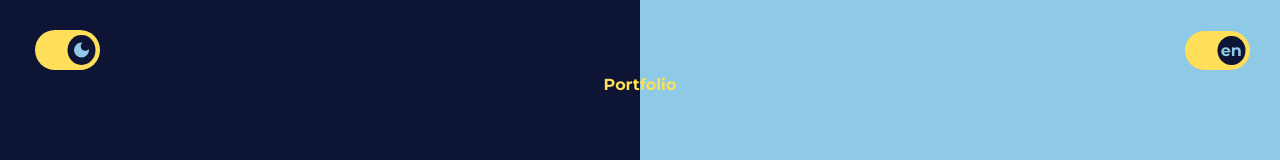
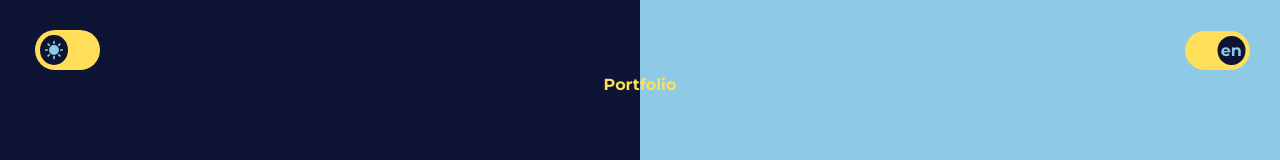
Before and after one commit to archi974/Portfolio-2.0, a React (Create React App) app: page / in a window 1280 px wide. Shown: the top 160 px of the page. Built offline with nearby package versions, Linux system fonts and the light colour scheme.

Commit message:
[UPDATE] automatic color hour fr

```diff
--- a/src/App.js
+++ b/src/App.js
@@ -1,5 +1,5 @@
+import React, { useEffect, useState } from 'react';
 import { BrowserRouter as Router, Routes, Route, Navigate } from "react-router-dom";
-import React, { useEffect, useState } from 'react';
 import Home from './pages/home';
 import Projects from './pages/projects';
 import Skills from './pages/skills';
@@ -13,14 +13,42 @@ function App() {
   const initialColor = localStorage.getItem('theme') || 'darkMode';
   const [language, setLanguage] = useState(initialLanguage);
   const [colorMode, setColorMode] = useState(initialColor);
+  const [automaticMode, setAutomaticMode] = useState('lightMode');
+  const [modeIndex, setModeIndex] = useState(0);
+  const modes = ['lightMode', 'automatic', 'darkMode'];
+
+  const styleButton = language === 'fr' ? 'button-fr' : 'button-en';
+  const languageButtonText = language === 'fr' ? 'fr' : 'en';
+  const colorButton = modes[modeIndex] === 'lightMode' ? 'light-mode' : modes[modeIndex] === 'darkMode' ? 'dark-mode' : 'automatic-mode';
+
+  // Fonction pour obtenir le fuseau horaire actuel
+  // const getTimezone = () => {
+  //   const offset = new Date().getTimezoneOffset();
+  //   return offset / 60;
+  // };
+
 
   const toggleColorMode = () => {
-    setColorMode(colorMode === "lightMode" ? "darkMode" : "lightMode");
+    const nextIndex = (modeIndex + 1) % modes.length;
+    setModeIndex(nextIndex);
+
+    if (modes[nextIndex] === 'automatic') {
+      const timezone = new Date().getHours();
+
+      if (timezone >= 17 || timezone < 6) {
+        setAutomaticMode('darkMode');
+      } else {
+        setAutomaticMode('lightMode');
+      }
+
+      setColorMode(automaticMode);
+    } else {
+      setColorMode(modes[nextIndex]);
+    }
   };
 
   const toggleLanguage = () => {
     setLanguage(language === 'fr' ? 'en' : 'fr');
-    // setColorMode(colorMode === 'fr' ? otherFixture.darkMode : otherFixture.lightModeLogo);
   };
 
   useEffect(() => {
@@ -31,14 +59,38 @@ function App() {
     root.style.setProperty('--gradientColor3', colorMode === 'lightMode' ? 'rgba(0, 216, 254, .5)' : 'rgba(255, 222, 89, .5)');
 
     localStorage.setItem('language', language);
+    document.querySelector('html').lang = language;
+
+    if (colorMode === "automaticMode") {
+      const timezone = new Date().getHours();
+      if (timezone >= 17 || timezone < 6) {
+        return localStorage.setItem('theme', 'darkMode')
+      }
+      return localStorage.setItem('theme', 'lightMode')
+    }
     localStorage.setItem('theme', colorMode)
-    document.querySelector('html').lang = language;
+
+    // const decideColorMode = () => {
+    //   const timezone = new Date().getTimezoneOffset() / 60;
+
+    //   if (colorMode === 'automaticMode') {
+    //     // Utilisez le fuseau horaire pour décider du mode (par exemple, si c'est la nuit)
+    //     if (timezone < 0 || timezone > 6) {
+    //       setColorMode('darkMode'); // Mode sombre la nuit
+    //     } else {
+    //       setColorMode('lightMode'); // Mode clair le jour
+    //     }
+    //   }
+    // };
+    // // Vérifiez le fuseau horaire toutes les heures et mettez à jour le mode
+    // const intervalId = setInterval(() => {
+    //   decideColorMode();
+    // }, 60 * 60 * 1000); // toutes les heures
+
+    // Nettoyez l'intervalle lorsque le composant est démonté
+    // return () => clearInterval(intervalId);
+
   }, [language, colorMode]);
-
-  const styleButton = language === 'fr' ? 'button-fr' : 'button-en';
-  const languageButtonText = language === 'fr' ? 'fr' : 'en';
-
-  const colorButton = colorMode === 'lightMode' ? 'light-mode' : 'dark-mode';
 
   return (
     <Router>
@@ -48,7 +100,8 @@ function App() {
         languageStyleButton={styleButton}
         toggleColor={toggleColorMode}
         colorStyleButton={colorButton}
-        toggleIcon={colorMode}
+        ColorIndex={modeIndex}
+        toggleColorMode={modes}
       >
         <Routes>
           <Route path="/" exact element={<Home language={language} />} />
--- a/src/components/layout.jsx
+++ b/src/components/layout.jsx
@@ -8,7 +8,8 @@ const Layout = (
     languageStyleButton,
     toggleColor,
     colorStyleButton,
-    toggleIcon
+    ColorIndex,
+    toggleColorMode
   }) => {
 
   const location = useLocation();
@@ -24,7 +25,14 @@ const Layout = (
             <button className={`color-button`}>
               <div
                 className="color-logo"
-                dangerouslySetInnerHTML={{ __html: toggleIcon === 'darkMode' ? otherFixture.darkModeLogo : otherFixture.lightModeLogo }}
+                dangerouslySetInnerHTML={{
+                  __html:
+                    toggleColorMode[ColorIndex] === 'darkMode'
+                      ? otherFixture.darkModeLogo
+                      : toggleColorMode[ColorIndex] === 'lightMode'
+                        ? otherFixture.lightModeLogo
+                        : otherFixture.automaticModeLogo
+                }}
               />
             </button>
           </div>
--- a/src/fixture/other.json
+++ b/src/fixture/other.json
@@ -6,6 +6,7 @@
     },
     "lightModeLogo": "<svg xmlns='http://www.w3.org/2000/svg' width='20' height='20' viewBox='0 0 24 24'><path fill='currentColor' d='M12 5q-.425 0-.712-.288T11 4V2q0-.425.288-.712T12 1q.425 0 .713.288T13 2v2q0 .425-.288.713T12 5m4.95 2.05q-.275-.275-.275-.687t.275-.713l1.4-1.425q.3-.3.712-.3t.713.3q.275.275.275.7t-.275.7L18.35 7.05q-.275.275-.7.275t-.7-.275M20 13q-.425 0-.713-.288T19 12q0-.425.288-.712T20 11h2q.425 0 .713.288T23 12q0 .425-.288.713T22 13zm-8 10q-.425 0-.712-.288T11 22v-2q0-.425.288-.712T12 19q.425 0 .713.288T13 20v2q0 .425-.288.713T12 23M5.65 7.05l-1.425-1.4q-.3-.3-.3-.725t.3-.7q.275-.275.7-.275t.7.275L7.05 5.65q.275.275.275.7t-.275.7q-.3.275-.7.275t-.7-.275m12.7 12.725l-1.4-1.425q-.275-.3-.275-.712t.275-.688q.275-.275.688-.275t.712.275l1.425 1.4q.3.275.288.7t-.288.725q-.3.3-.725.3t-.7-.3M2 13q-.425 0-.712-.288T1 12q0-.425.288-.712T2 11h2q.425 0 .713.288T5 12q0 .425-.288.713T4 13zm2.225 6.775q-.275-.275-.275-.7t.275-.7L5.65 16.95q.275-.275.687-.275t.713.275q.3.3.3.713t-.3.712l-1.4 1.4q-.3.3-.725.3t-.7-.3M12 18q-2.5 0-4.25-1.75T6 12q0-2.5 1.75-4.25T12 6q2.5 0 4.25 1.75T18 12q0 2.5-1.75 4.25T12 18'/></svg>",
     "darkModeLogo": "<svg xmlns='http://www.w3.org/2000/svg' width='20' height='20' viewBox='0 0 24 24'><path fill='currentColor' d='M12 21q-3.75 0-6.375-2.625T3 12q0-3.75 2.625-6.375T12 3q.35 0 .688.025t.662.075q-1.025.725-1.638 1.888T11.1 7.5q0 2.25 1.575 3.825T16.5 12.9q1.375 0 2.525-.613T20.9 10.65q.05.325.075.662T21 12q0 3.75-2.625 6.375T12 21' /></svg>",
+    "automaticModeLogo": "<svg xmlns='http://www.w3.org/2000/svg' width='20' height='20' viewBox='0 0 256 256'><path fill='currentColor' d='M248 128a56 56 0 0 1-95.6 39.6l-.33-.35l-59.95-67.7a40 40 0 1 0 0 56.9l8.52-9.62a8 8 0 1 1 12 10.61l-8.69 9.81l-.33.35a56 56 0 1 1 0-79.2l.33.35l59.95 67.7a40 40 0 1 0 0-56.9l-8.52 9.62a8 8 0 1 1-12-10.61l8.69-9.81l.33-.35A56 56 0 0 1 248 128'/></svg>",
     "en": {
         "titleHome": [
             "Projects",
--- a/src/styles/components/_layout.scss
+++ b/src/styles/components/_layout.scss
@@ -17,6 +17,12 @@ header {
         &.light-mode {
             .animate-translate {
                 transform: translateX(0%);
+            }
+        }
+
+        &.automatic-mode {
+            .animate-translate {
+                transform: translateX(50%);
             }
         }
 
```
Also changed, not shown: src/styles/index.min.css, 1 other file (tests, documents, lock files or other folders).
